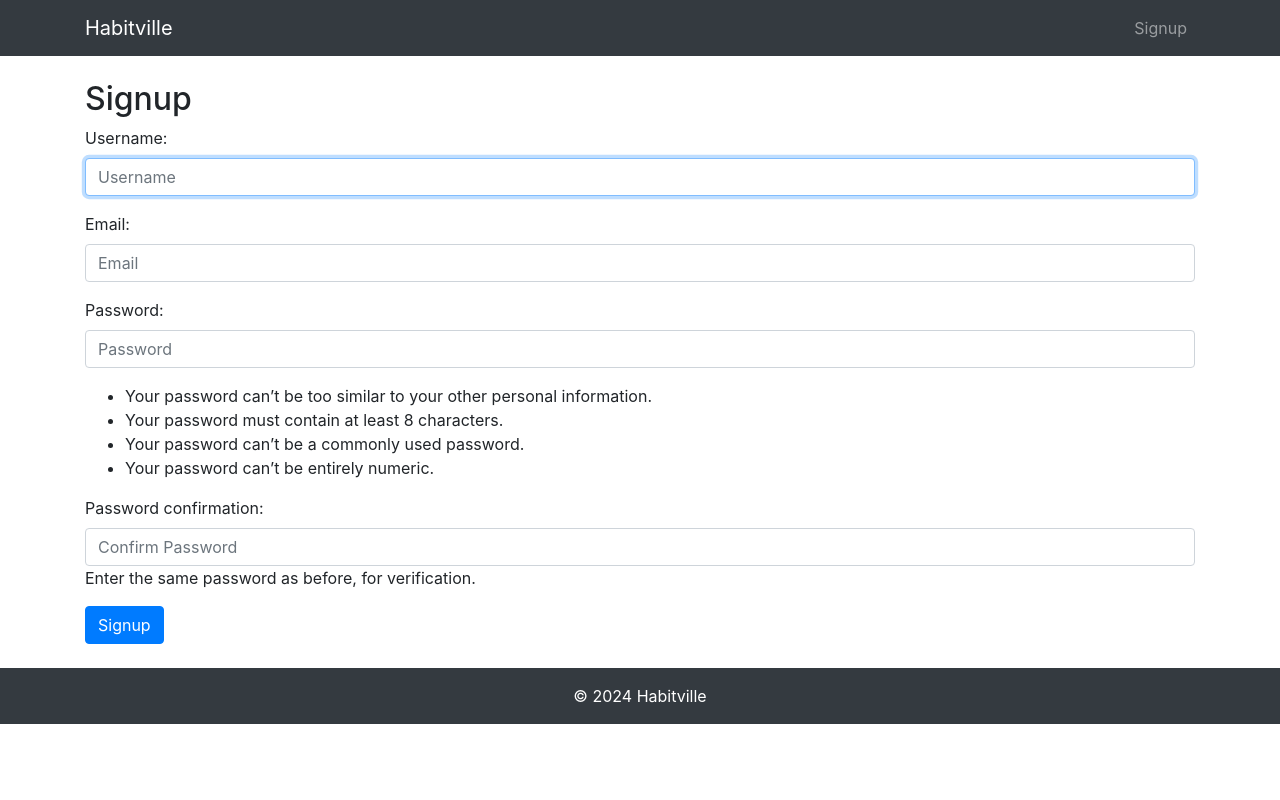
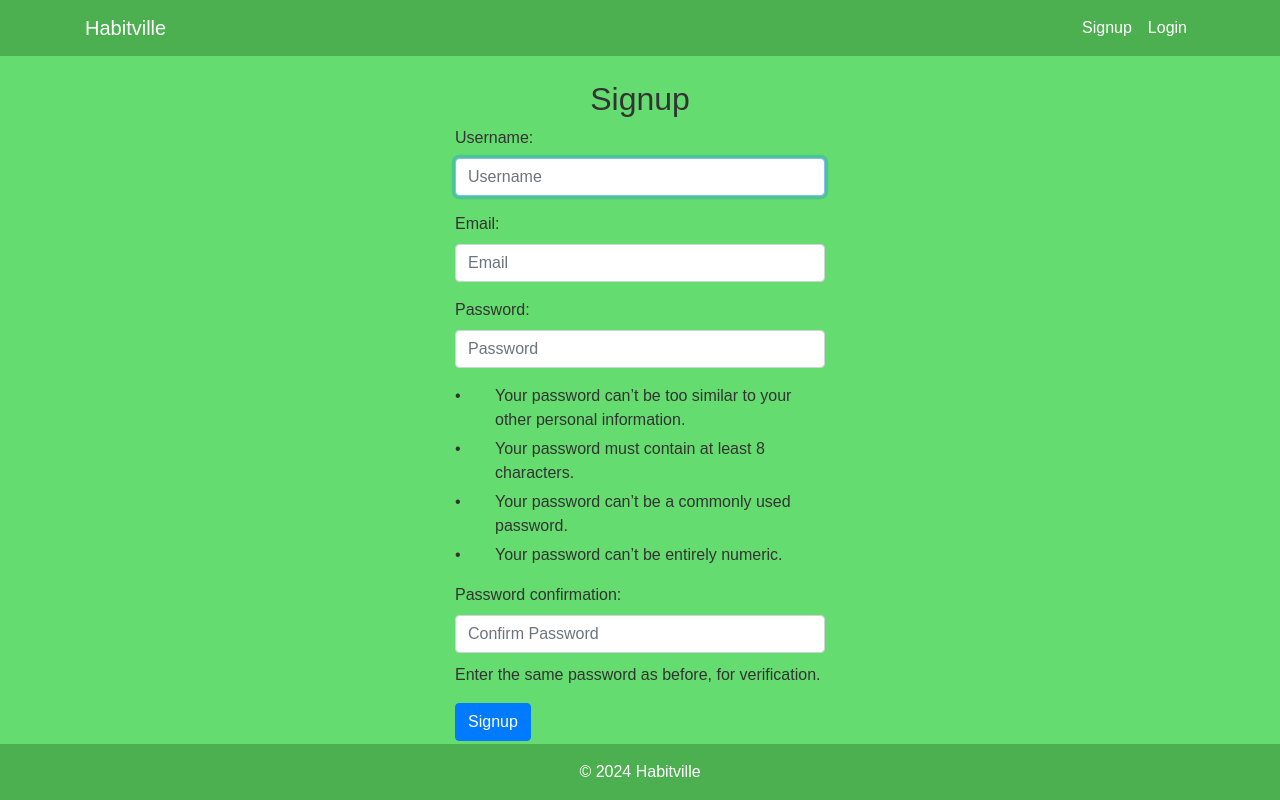
Before and after one commit to Mujahidul46/FYP_habitville, a Django app: page /signup/ in a window 1280 px wide. Run offline with Django 4.2, Linux system fonts and the light colour scheme; some libraries are stand-ins or nearby versions.

Commit message:
styling for home, signup and login pages

```diff
--- a/api/templates/api/spa/login.html
+++ b/api/templates/api/spa/login.html
@@ -3,7 +3,7 @@
 {% block title %}Login - Habitville{% endblock %}
 
 {% block content %}
-<div class="container mt-4">
+<div class="container mt-4 form-container">
     <h2>Login</h2>
     <form method="post">
         {% csrf_token %}
--- a/api/templates/api/spa/signup.html
+++ b/api/templates/api/spa/signup.html
@@ -3,7 +3,7 @@
 {% block title %}Signup - Habitville{% endblock %}
 
 {% block content %}
-<div class="container mt-4">
+<div class="container mt-4 form-container">
     <h2>Signup</h2>
     <form method="post" enctype="multipart/form-data">
         {% csrf_token %}
--- a/api/templates/base.html
+++ b/api/templates/base.html
@@ -6,11 +6,105 @@
     <meta name="viewport" content="width=device-width, initial-scale=1.0" />
     <title>{% block title %}Habitville{% endblock %}</title>
     <link rel="stylesheet" href="https://stackpath.bootstrapcdn.com/bootstrap/4.5.2/css/bootstrap.min.css" />
-    {% block extra_css %}{% endblock %}
+    <style>
+        body, html {
+            margin: 0;
+            font-family: Arial, sans-serif;
+            background-color: #65dc6f;
+            color: #333;
+            height: 100%;
+        }
+
+        #app {
+            display: flex;
+            flex-direction: column;
+            min-height: 100vh;
+        }
+
+        .navbar-custom {
+            background-color: #4CAF50;
+        }
+
+        .navbar-custom .navbar-brand,
+        .navbar-custom .navbar-nav .nav-link {
+            color: white;
+        }
+
+        .footer-custom {
+            background-color: #4CAF50;
+            color: white;
+        }
+
+    .form-container {
+        max-width: 400px;
+        margin: auto;
+        display: flex;
+        flex-direction: column;
+        align-items: center;
+    }
+
+    .form-container input[type="text"],
+    .form-container input[type="email"],
+    .form-container input[type="password"] {
+        width: 100%;
+        max-width: 400px;
+        margin-bottom: 10px;
+    }
+
+
+    .form-container ul {
+        list-style: none;
+        padding: 0;
+        margin-left: 20px;
+    }
+
+    .form-container li {
+        position: relative;
+        text-align: left;
+        margin-bottom: 5px;
+        padding-left: 20px;
+    }
+
+    .form-container li::before {
+        content: "•";
+        position: absolute;
+        left: -20px;
+        color: #333;
+    }
+
+    </style>
+
+    {% block extra_css %}
+    <style>
+        .home-title {
+            font-size: 3rem;
+            margin-bottom: 1rem;
+        }
+
+        .home-subtitle {
+            font-size: 2.5rem;
+            margin-bottom: 0.5rem;
+        }
+
+        .home-text {
+            font-size: 1.6rem;
+            margin-bottom: 1rem;
+        }
+
+        .home-container {
+            max-width: 1200px;
+            margin: auto;
+            padding: 20px;
+            text-align: center;
+        }
+
+
+    </style>
+    {% endblock %}
 </head>
 <body>
-    <!-- Navigation bar -->
-    <nav class="navbar navbar-expand-lg navbar-dark bg-dark">
+    <div id="app">
+    <nav class="navbar navbar-expand-lg navbar-custom">
         <div class="container">
             <a class="navbar-brand" href="{% url 'main_spa' %}">Habitville</a>
             <div class="collapse navbar-collapse" id="navbarNav">
@@ -23,19 +117,44 @@
                     <li class="nav-item">
                         <a class="nav-link" href="{% url 'signup' %}">Signup</a>
                     </li>
+                    <li class="nav-item">
+                        <a class="nav-link" href="{% url 'login_view' %}">Login</a>
+                    </li>
                     {% endif %}
                 </ul>
             </div>
         </div>
     </nav>
 
-    {% block content %}{% endblock %}
+    <div class="container-custom">
+        {% block content %}
+        {% if welcome_content %}
+            <div class="home-container">
+                <h1 class="home-title">Welcome to Habitville</h1>
+                <p class="home-text">Habitville is a gamified habit tracker designed specifically for university students. We understand the struggle of maintaining positive habits, managing time effectively, and dealing with stress. That's where Habitville comes in, transforming your daily routines into exciting adventures!</p>
 
-    <footer class="footer bg-dark text-white mt-4">
-        <div class="container text-center py-3">
+                <h2 class="home-subtitle">Gamify Your Life</h2>
+                <p class="home-text">Immerse yourself in the Habitville world where your progress brings life to a virtual village. Complete habits to play minigames, earn resources, and upgrade your own virtual village!</p>
+
+                <h2 class="home-subtitle">Engaging Minigames</h2>
+                <p class="home-text">Dive into a variety of minigames, such as our relaxing fishing game! Take a well-deserved break by casting your line and reeling in rewards for your village.</p>
+
+                <h2 class="home-subtitle">Organise Your Life</h2>
+                <p class="home-text">Set up daily and recurring habits easily as well as one-off tasks. Track your progress with detailed statistics to see how you're improving over time.</p>
+            </div>
+        {% else %}
+            <p class="text-center">Please signup or login.</p>
+        {% endif %}
+    {% endblock %}
+    </div>
+
+    <footer class="footer footer-custom mt-auto py-3">
+        <div class="container text-center">
             &copy; {% now "Y" %} Habitville
         </div>
     </footer>
+
+</div>
 
     <script src="https://code.jquery.com/jquery-3.5.1.slim.min.js"></script>
     <script src="https://cdnjs.cloudflare.com/ajax/libs/popper.js/1.16.0/umd/popper.min.js"></script>
--- a/api/views.py
+++ b/api/views.py
@@ -10,7 +10,12 @@ import json
 
 
 def main_spa(request: HttpRequest) -> HttpResponse:
-    return render(request, 'base.html', {})
+    if not request.user.is_authenticated:
+        return render(request, 'base.html', {
+            'welcome_content': True
+        })
+    return render(request, 'base.html')
+
 
 @csrf_exempt
 def signup_view(request: HttpRequest) -> HttpResponse:
```
Also changed, not shown: db.sqlite3.
